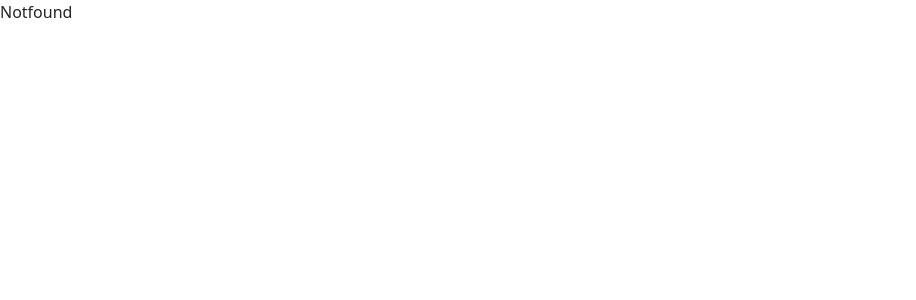
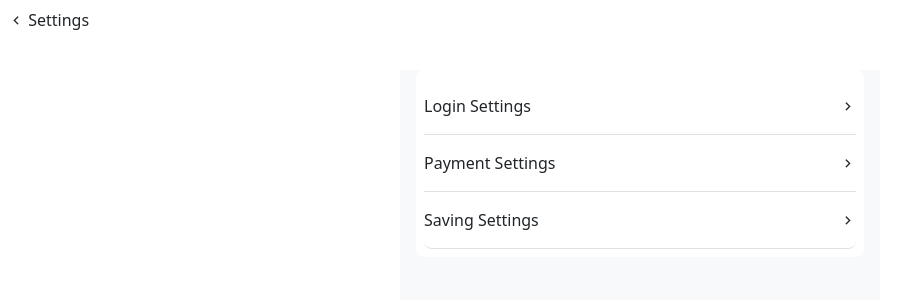
Before and after one commit to devtescode/Opay_Frontend, a React (Vite) app: page /passwordetails in a window 1280 px wide. Shown: the top 300 px of the page, without its empty margins (0-916 px from the left). Built offline with nearby package versions, Linux system fonts and the light colour scheme.

Commit message:
update settings page

```diff
--- a/src/App.jsx
+++ b/src/App.jsx
@@ -19,6 +19,7 @@ import Addmoney from './assets/components/Addmoneypage/Addmoney'
 import Search from './assets/components/Searchpage/Search'
 import Uploadpicture from './assets/components/Uploadpicture/Uploadpicture'
 import Setting from './assets/components/Settingspage/Setting'
+import Passwordetails from './assets/components/Passwordetailspage/Passwordetails'
 // import { useEffect, useState } from 'react'
 // import Opaypage from './assets/components/Opaypage'
 
@@ -62,6 +63,7 @@ function App() {
       <Route path='/search' element={<Search/>}/>
       <Route path='/upload' element={<Uploadpicture/>}/>
       <Route path='/setting' element={<Setting/>}/>
+      <Route path='/passwordetails' element={<Passwordetails/>}/>
       <Route path='*' element={<Notfound/>}/>
     </Routes>
     </>
--- /dev/null
+++ b/src/assets/components/Passwordetailspage/Passwordetails.jsx
@@ -0,0 +1,76 @@
+import React from 'react'
+import {
+    Container,
+    Row,
+    Col,
+    Card,
+    Button,
+    ListGroup,
+    Badge
+} from 'react-bootstrap';
+import {
+    CreditCard,
+    ClockHistory,
+    ShieldCheck,
+    ArrowRight,
+    Eye,
+    EyeSlash,
+    Headset,
+    Gift,
+    CurrencyDollar,
+    Bank,
+    Shop
+} from 'react-bootstrap-icons';
+const Passwordetails = () => {
+    return (
+        <>
+            <Container fluid className="p-0 bg-light" style={{ maxWidth: '480px', minHeight: '100vh', }}>
+                <div className="d-flex align-items-center p-2 bg-white fixed-top">
+                    <span><i class="ri-arrow-left-s-line"></i>  <span className=''>Settings</span></span>
+                </div>
+                <div className='mx-auto mx-3' style={{marginTop: "70px" }}>
+
+
+                    <div className=' p-2 rounded-3 bg-white rounded-3 mx-3'>
+
+
+                        <ListGroup.Item className="d-flex justify-content-between align-items-center px-0 py-3 border-bottom">
+                            <div className="d-flex align-items-center">
+                                {/* <div className="me-3 p-2 rounded" style={{ backgroundColor: '#e6f7f1' }}>
+                                <ClockHistory size={24} color="#4cd4a1" />
+                            </div> */}
+                                <span>Login Settings</span>
+                            </div>
+
+                            <i class="ri-arrow-right-s-line"></i>
+                        </ListGroup.Item>
+
+                        {/* Account Limits */}
+                        <ListGroup.Item className="d-flex justify-content-between align-items-center px-0 py-3 border-bottom">
+                            <div className="d-flex align-items-center">
+
+                                <div className="d-flex flex-column">
+                                    <span>Payment Settings</span>
+                                </div>
+                            </div>
+                            <i class="ri-arrow-right-s-line"></i>
+                        </ListGroup.Item>
+
+                        {/* Bank Card/Account */}
+                        <ListGroup.Item className="d-flex justify-content-between align-items-center px-0 py-3 border-bottom">
+                            <div className="d-flex align-items-center">
+
+                                <div className="d-flex flex-column">
+                                    <span>Saving Settings</span>
+                                </div>
+                            </div>
+                            <i class="ri-arrow-right-s-line"></i>
+                        </ListGroup.Item>
+                    </div>
+                </div>
+            </Container>
+        </>
+    )
+}
+
+export default Passwordetails
--- a/src/assets/components/Settingspage/Setting.jsx
+++ b/src/assets/components/Settingspage/Setting.jsx
@@ -23,6 +23,7 @@ import {
     Shop
 } from 'react-bootstrap-icons';
 import { API_URLS } from '../../../../utils/apiConfig';
+import { useNavigate } from 'react-router-dom';
 
 const Setting = () => {
     const [showBalance, setShowBalance] = useState(false);
@@ -67,6 +68,11 @@ const Setting = () => {
         fetchUserBalance();
     }, []);
 
+    const navigate = useNavigate()
+    const passwordBtn=()=>{
+        navigate("/passwordetails")
+    }
+
     return (
         <Container fluid className="p-0 bg-light" style={{ maxWidth: '480px', minHeight: '100vh', backgroundColor: '#f0f8f4' }}>
             <div className="p-3">
@@ -90,7 +96,7 @@ const Setting = () => {
                             </small>
                         </div>
                     </div>
-                    <div className="hexagon" style={{
+                    <div onClick={passwordBtn} className="hexagon" style={{
                         width: '40px',
                         height: '40px',
                         backgroundColor: 'white',
@@ -100,7 +106,7 @@ const Setting = () => {
                         justifyContent: 'center',
                         position: 'relative'
                     }}>
-                        <div style={{
+                        <div  style={{
                             width: '6px',
                             height: '6px',
                             backgroundColor: '#ff3366',
@@ -259,7 +265,7 @@ const Setting = () => {
                         </div>
                         <i class="ri-arrow-right-s-line"></i>
                     </ListGroup.Item>
-                    {/* </ListGroup> */}
+
                 </div>
             </div>
         </Container>
```
